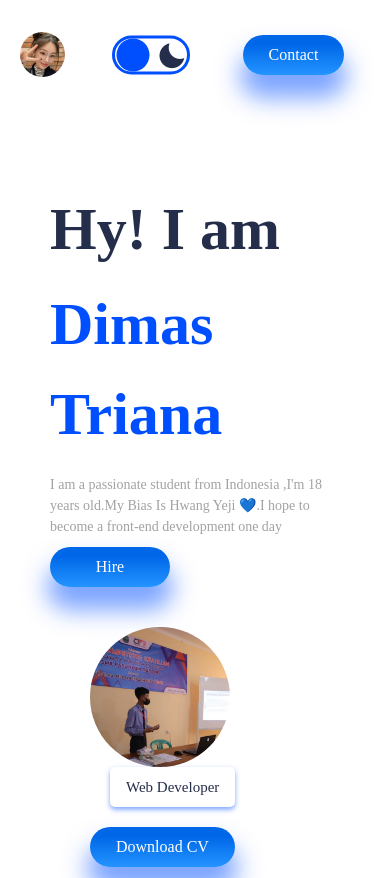
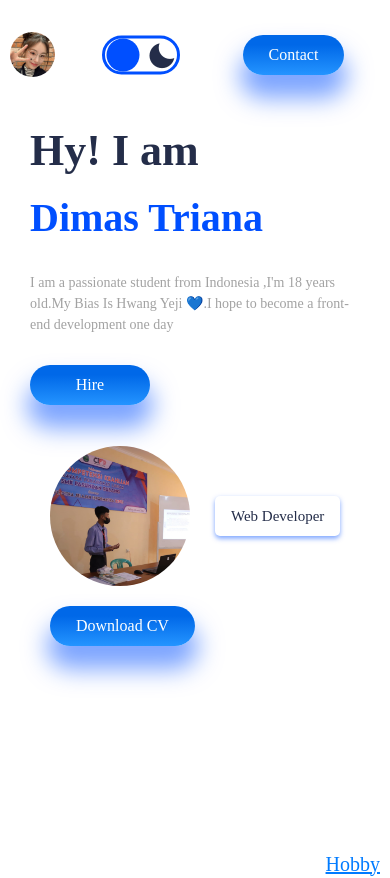
Before and after one commit to dimstry/dimstry.github.io, a plain HTML site: page index.html in a window 390 px wide. Shown: the top 878 px of the page. Drawn offline with nearby package versions, Linux system fonts and the light colour scheme.

Commit message:
fix mobile view

```diff
--- a/assets/css/main.css
+++ b/assets/css/main.css
@@ -151,9 +151,10 @@ body.dark {
 
 .intro {
   display: flex;
-  height: 100vh;
-  margin-top: 3rem;
-  padding: 1.5rem;
+  height: 90vh;
+  margin-top: 2rem;
+  padding: 1rem;
+  gap:3rem;
 }
 /* style kiri */
 .i-left {
@@ -181,7 +182,7 @@ body.dark {
   font-weight: 100;
   font-size: 14px;
   color: var(--gray);
-  margin-top: 10px;
+  margin-block: 20px;
 }
 .i-button {
   width: 6rem;
@@ -230,7 +231,8 @@ body.dark {
 .i-right {
   flex: 1;
   position: relative;
-  margin-left: 2rem;
+  margin-left : 1rem;
+  gap: 2rem;
 }
 .mySwiper {
   height: 350px;
@@ -275,16 +277,35 @@ body.dark {
     display: none;
   }
   .app {
-    padding: 0.5rem 1rem;
+    padding: 0.5rem 0.5rem;
   }
   .intro {
     height: 80vh;
-    margin-bottom: 1em;
+    margin-block: 0.2em;
     flex-direction: column;
-    gap: 2rem;
+    gap: 1rem;
   }
   .i-right {
     transform: scale(1);
+  }
+  .i-right > :nth-child(2){
+    margin: 10px;
+    left: 0;
+  }
+  .i-name {
+    gap: 0.2rem;
+  }
+  .i-name > :nth-child(1) {
+    font-size: 2.2rem;
+  }
+  .i-name > :nth-child(2) {
+    font-size: 2rem;
+  }
+  .i-name > :nth-child(3) {
+    font-weight: 100;
+    font-size: 14px;
+    color: var(--gray);
+    margin-block: 20px;
   }
 }
 
--- a/index.html
+++ b/index.html
@@ -4,7 +4,7 @@
   <meta charset="UTF-8">
   <meta name="viewport" content="width=device-width, initial-scale=1.0">
   <meta http-equiv="X-UA-Compatible" content="ie=edge">
-  <title>Dims Code</title>
+  <title>Dims</title>
   <link rel="preconnect" href="https://fonts.googleapis.com">
   <link rel="preconnect" href="https://fonts.gstatic.com">
   <link rel="stylesheet" href="https://cdn.jsdelivr.net/gh/devicons/devicon@v2.15.1/devicon.min.css">
```
